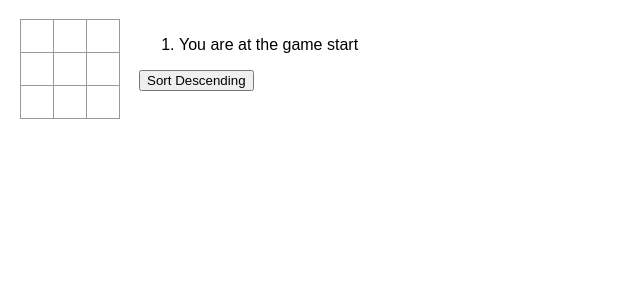
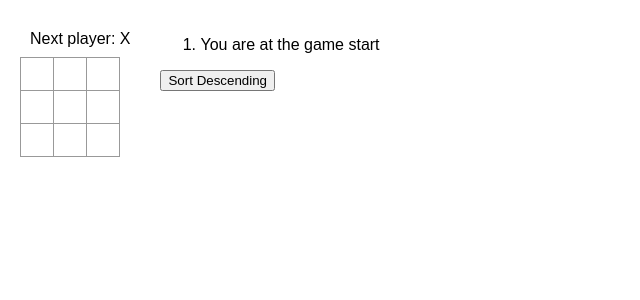
Before and after one commit to gustavoghislandi/estudos_react, a React (Create React App) app in the folder tutorial/tic-tac-toe/: page / in a window 1280 px wide. Shown: the top 300 px of the page, without its empty margins (0-640 px from the left). Built offline with nearby package versions, Linux system fonts and the light colour scheme.

Commit message:
pequeno ajuste que não estava mais mostrando o próximo jogador ou vencedor

```diff
--- a/tutorial/tic-tac-toe/src/App.js
+++ b/tutorial/tic-tac-toe/src/App.js
@@ -71,6 +71,7 @@ export function Board({ xIsNext, squares, onPlay }) {
   ));
 
   return <>
+    <div style={{margin:10}}>{status}</div>
     {board}
   </>;
 }
```
